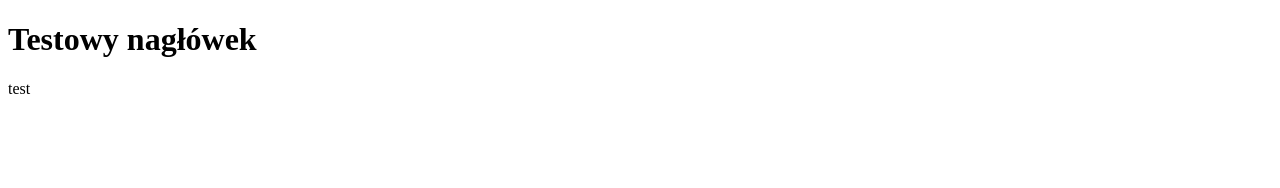
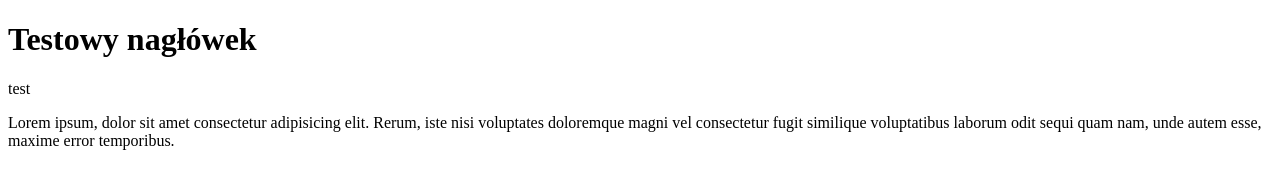
Before and after one commit to ewaolczak/nauka-gita-2, a website: page index.html in a window 1280 px wide. Drawn offline with Linux system fonts and the light colour scheme.

Commit message:
Add new paragraph

```diff
--- a/index.html
+++ b/index.html
@@ -12,6 +12,9 @@
 <body>
   <h1>Testowy nagłówek</h1>
   <p>test</p>
+  <p>Lorem ipsum, dolor sit amet consectetur adipisicing elit. Rerum, iste nisi voluptates
+    doloremque magni vel consectetur fugit similique voluptatibus laborum odit sequi quam
+    nam, unde autem esse, maxime error temporibus.</p>
 </body>
 
 </html>
```
